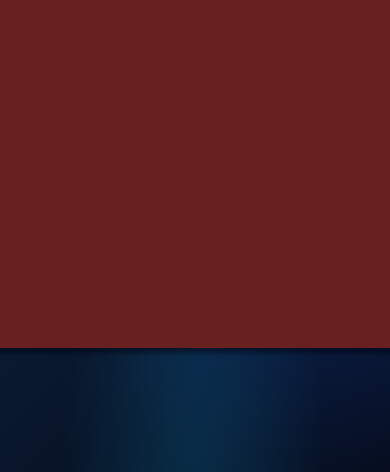
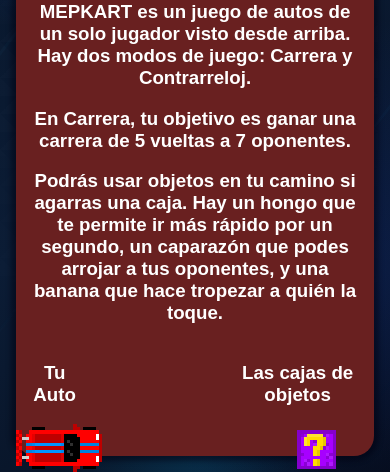
Before and after one commit to Eric-Nachtygal/mep-kart, a plain HTML site: page tutorial.html in a window 390 px wide. Shown: the part 372-844 px from the top of the page. Drawn offline with Linux system fonts and the light colour scheme; a web font is replaced by a local one.

Commit message:
Refactor CSS for responsive layout adjustments

```diff
--- a/estilos.css
+++ b/estilos.css
@@ -298,15 +298,18 @@ button {
 
 .tuto_container
 {
-    width: 93rem;
-    height: 42rem;
+    width: min(93rem, calc(100vw - 2rem));
+    height: calc(100vh - 2rem);
     background-color: #692020;
     position: fixed;
     top: 1rem;
+    left: 50%;
+    transform: translateX(-50%);
     border-radius: 20px;
     box-shadow: rgba(2, 1, 16, 0.49) 0px 0px 5px 5px;
     display: flex;
     padding: 1rem;
+    box-sizing: border-box;
 }
 
 .botones_info button
@@ -314,6 +317,7 @@ button {
     height: 2rem;
     background-color: rgb(158, 158, 158);
     transition: all 0.2s ease;
+    text-align: center;
 }
 
 .botones_info button.seleccionado
@@ -344,11 +348,19 @@ button {
 {
     position: fixed;
     top: 15rem;
+    left: 50%;
+    transform: translateX(-50%);
     text-align: center;
     flex-direction: column;
     justify-items: center;
     align-items: center;
-    width: 97%;
+    width: min(89rem, calc(100vw - 4rem));
+    box-sizing: border-box;
+}
+
+.tuto_info > div
+{
+    width: 100%;
 }
 
 .tuto_costado
@@ -356,18 +368,28 @@ button {
     display: flex;
     flex-direction: row;
     gap: 10rem;
+    justify-content: center;
+    align-items: center;
+    text-align: center;
+}
+
+.tuto_costado h2
+{
+    width: 20rem;
+    text-align: center;
 }
 
 .tuto_costado img
 {
     width: 8rem;
     image-rendering: pixelated;
-    margin-left: -10%;
+    margin-left: -5%;
 }
 
 .tuto_costado #caja
 {
-    margin-left: 7%;
+    margin-left: 3%;
+
 }
 
 #acelerar
@@ -375,7 +397,6 @@ button {
     font-size: 120%;
     margin-bottom: 10px;
 }
-
 @media (max-width: 600px)
 {
     .titulo
```
